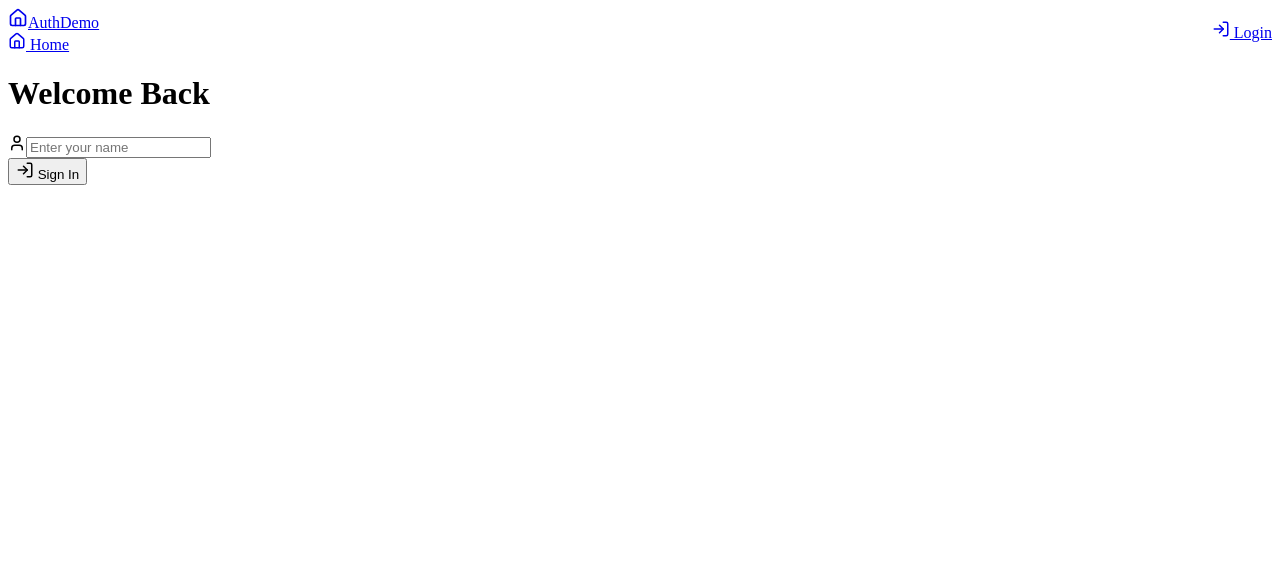
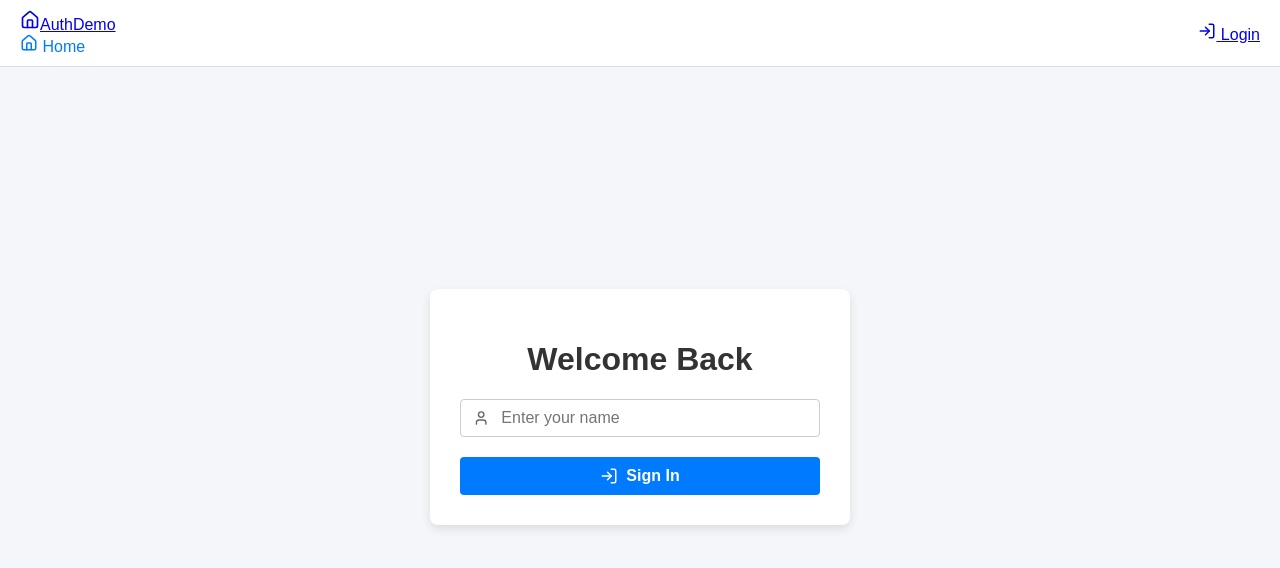
Before and after one commit to MalihaSiddiqa/React-unit-7, a React (Vite) app: page /login in a window 1280 px wide. Shown: the top 568 px of the page. Built offline with nearby package versions, Linux system fonts and the light colour scheme.

Commit message:
simulation with context API

```diff
--- a/src/App.css
+++ b/src/App.css
@@ -1,184 +1,118 @@
-.counter {
-  font-size: 16px;
-  padding: 5px 10px;
-  border-radius: 5px;
-  color: var(--accent);
-  background: var(--accent-bg);
-  border: 2px solid transparent;
-  transition: border-color 0.3s;
-  margin-bottom: 24px;
-
-  &:hover {
-    border-color: var(--accent-border);
-  }
-  &:focus-visible {
-    outline: 2px solid var(--accent);
-    outline-offset: 2px;
-  }
+/* General Setup */
+body {
+  margin: 0;
+  font-family: Arial, sans-serif;
+  background-color: #f4f6f9;
+  color: #333;
 }
 
-.hero {
-  position: relative;
-
-  .base,
-  .framework,
-  .vite {
-    inset-inline: 0;
-    margin: 0 auto;
+/* Flexbox setup to center the cards on the screen */
+.login-container, .dashboard-container {
+  display: flex;
+  justify-content: center;
+  align-items: center;
+  min-height: 80vh;
+  padding: 20px;
 }
 
-  .base {
-    width: 170px;
-    position: relative;
-    z-index: 0;
+/* Card layout for both Login and Dashboard */
+.login-card, .dashboard-card {
+  background-color: #ffffff;
+  padding: 30px;
+  border-radius: 8px;
+  box-shadow: 0 4px 10px rgba(0, 0, 0, 0.1);
+  width: 100%;
+  max-width: 360px;
+  text-align: center;
 }
 
-  .framework,
-  .vite {
-    position: absolute;
+/* Grouping the input and icon together neatly */
+.input-group {
+  display: flex;
+  align-items: center;
+  border: 1px solid #ccc;
+  border-radius: 4px;
+  padding: 8px 12px;
+  margin-bottom: 20px;
+  background-color: #fff;
 }
 
-  .framework {
-    z-index: 1;
-    top: 34px;
-    height: 28px;
-    transform: perspective(2000px) rotateZ(300deg) rotateX(44deg) rotateY(39deg)
-      scale(1.4);
+.input-group input {
+  border: none;
+  outline: none;
+  width: 100%;
+  margin-left: 10px;
+  font-size: 16px;
 }
 
-  .vite {
-    z-index: 0;
-    top: 107px;
-    height: 26px;
-    width: auto;
-    transform: perspective(2000px) rotateZ(300deg) rotateX(40deg) rotateY(39deg)
-      scale(0.8);
-  }
+/* Styling the beautiful Lucide Icons inside the input group and card */
+.input-group svg, .dashboard-icon {
+  color: #666;
 }
 
-#center {
-  display: flex;
-  flex-direction: column;
-  gap: 25px;
-  place-content: center;
-  place-items: center;
-  flex-grow: 1;
-
-  @media (max-width: 1024px) {
-    padding: 32px 20px 24px;
-    gap: 18px;
-  }
+.dashboard-icon {
+  margin-bottom: 10px;
 }
 
-#next-steps {
-  display: flex;
-  border-top: 1px solid var(--border);
-  text-align: left;
-
-  & > div {
-    flex: 1 1 0;
-    padding: 32px;
-    @media (max-width: 1024px) {
-      padding: 24px 20px;
-    }
+.dashboard-card span {
+  display: block;
+  font-size: 20px;
+  font-weight: bold;
+  margin-bottom: 20px;
 }
 
-  .icon {
-    margin-bottom: 16px;
-    width: 22px;
-    height: 22px;
+/* Basic Button Styling */
+.signin-btn, .signout-btn {
+  display: flex;
+  align-items: center;
+  justify-content: center;
+  gap: 8px;
+  width: 100%;
+  padding: 10px;
+  border: none;
+  border-radius: 4px;
+  font-size: 16px;
+  cursor: pointer;
+  font-weight: bold;
+  transition: background-color 0.2s ease;
 }
 
-  @media (max-width: 1024px) {
-    flex-direction: column;
-    text-align: center;
-  }
+/* Blue styling for sign-in */
+.signin-btn {
+  background-color: #007bff;
+  color: white;
 }
 
-#docs {
-  border-right: 1px solid var(--border);
-
-  @media (max-width: 1024px) {
-    border-right: none;
-    border-bottom: 1px solid var(--border);
-  }
+.signin-btn:hover {
+  background-color: #0056b3;
 }
 
-#next-steps ul {
-  list-style: none;
-  padding: 0;
-  display: flex;
-  gap: 8px;
-  margin: 32px 0 0;
-
-  .logo {
-    height: 18px;
+/* Red/Dark styling for sign-out */
+.signout-btn {
+  background-color: #dc3545;
+  color: white;
 }
 
-  a {
-    color: var(--text-h);
-    font-size: 16px;
-    border-radius: 6px;
-    background: var(--social-bg);
-    display: flex;
-    padding: 6px 12px;
-    align-items: center;
-    gap: 8px;
-    text-decoration: none;
-    transition: box-shadow 0.3s;
-
-    &:hover {
-      box-shadow: var(--shadow);
+.signout-btn:hover {
+  background-color: #bd2130;
 }
-    .button-icon {
-      height: 18px;
-      width: 18px;
-    }
+.navbar {
+  background-color: #fff;
+  border-bottom: 1px solid #ddd;
+  padding: 10px 20px;
 }
 
-  @media (max-width: 1024px) {
-    margin-top: 20px;
-    flex-wrap: wrap;
-    justify-content: center;
-
-    li {
-      flex: 1 1 calc(50% - 8px);
+.nav-links {
+  display: flex;
+  gap: 15px;
 }
 
-    a {
-      width: 100%;
-      justify-content: center;
-      box-sizing: border-box;
-    }
-  }
+.nav-links a {
+  text-decoration: none;
+  color: #007bff;
 }
 
-#spacer {
-  height: 88px;
-  border-top: 1px solid var(--border);
-  @media (max-width: 1024px) {
-    height: 48px;
+.nav-links a.active {
+  font-weight: bold;
+  color: #333;
 }
-}
-
-.ticks {
-  position: relative;
-  width: 100%;
-
-  &::before,
-  &::after {
-    content: '';
-    position: absolute;
-    top: -4.5px;
-    border: 5px solid transparent;
-  }
-
-  &::before {
-    left: 0;
-    border-left-color: var(--border);
-  }
-  &::after {
-    right: 0;
-    border-right-color: var(--border);
-  }
-}
--- a/src/Pages/Dashboard.jsx
+++ b/src/Pages/Dashboard.jsx
@@ -1,4 +1,5 @@
 import { useAuth } from '../context/AuthContext';
+import { useLocation } from 'react-router-dom';
 import { User, LogOut } from 'lucide-react';
 
 function Dashboard() {
--- a/src/Pages/Login.jsx
+++ b/src/Pages/Login.jsx
@@ -13,7 +13,8 @@ function Login() {
   console.log("location from login",location);
   console.log("redirectPath variable contains:",redirectPath);
 
-  const handleLogin = () => {
+  const handleLogin = (e) => {
+    if (e)e.preventDefault();
     if (!name.trim()) return;
     auth.login(name);
     navigate(redirectPath, { replace: true });
@@ -25,6 +26,7 @@ function Login() {
     <div className="login-container">
       <div className="login-card">
         <h1>Welcome Back</h1>
+        <form onSubmit={handleLogin}>
         <div className="input-group">
           <User size={18} />
           <input
@@ -38,6 +40,7 @@ function Login() {
         <button onClick={handleLogin} className="signin-btn">
           <LogIn size={18} /> Sign In
         </button>
+        </form>
       </div>
     </div>
   );
--- a/src/components/Navbar.jsx
+++ b/src/components/Navbar.jsx
@@ -1,6 +1,6 @@
 
 import { Link, useLocation } from 'react-router-dom';
-import { Home, LayoutDashboard, LogOut, User,LogIn } from 'lucide-react';
+import { Home, LayoutDashboard, LogOut, User,LogIn} from 'lucide-react';
 import { useAuth } from '../context/AuthContext';
 
 function Navbar() {
--- a/src/main.jsx
+++ b/src/main.jsx
@@ -2,12 +2,15 @@ import React from 'react';
 import ReactDOM from 'react-dom/client';
 import App from './App.jsx';
 import { BrowserRouter } from 'react-router-dom';
+import { AuthProvider } from './context/AuthContext';
 import './App.css';
 
 ReactDOM.createRoot(document.getElementById('root')).render(
   <React.StrictMode>
     <BrowserRouter>
-      <App />
+    <AuthProvider>
+      <App/>
+    </AuthProvider>
     </BrowserRouter>
   </React.StrictMode>
 );
```
Also changed, not shown: package.json (+2 -5 lines), 1 other file (tests, documents, lock files or other folders). Lines whose indentation alone changed are shown as unchanged.
